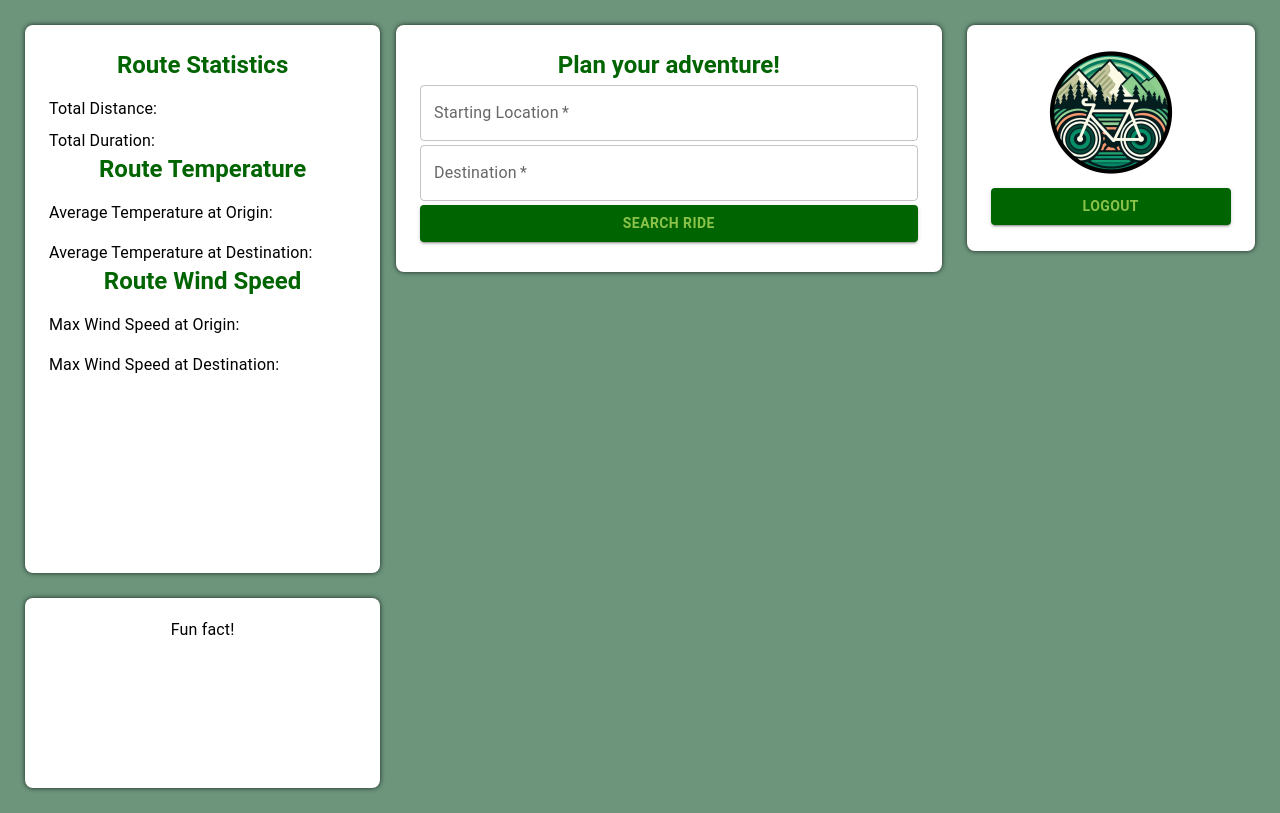
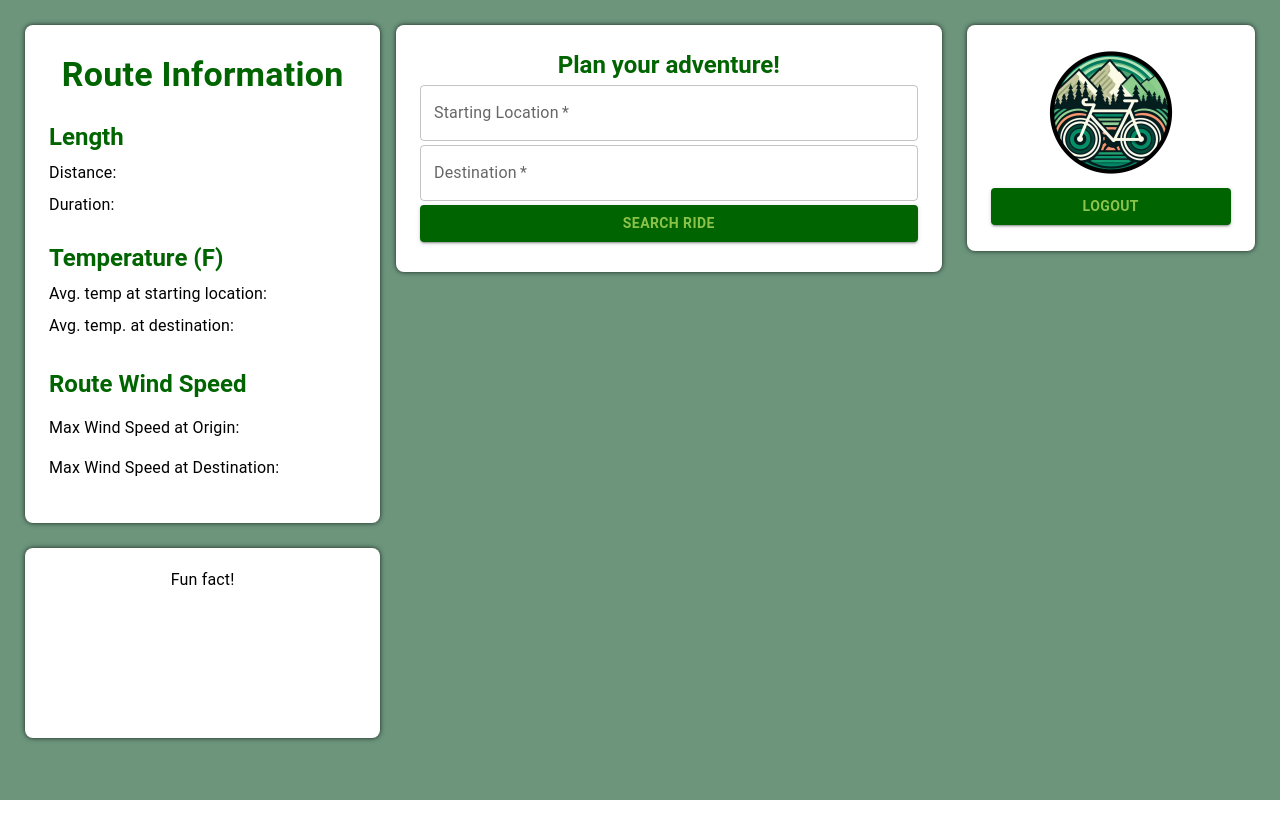
Before and after one commit to nleobandung/biketourproj, a React (Create React App) app: page / in a window 1280 px wide. Both pictures are taken after typing "Sample", "Sample123" into the empty fields and a click on the button "SIGN IN". Shown: the top 813 px of the page. Built offline with nearby package versions, Linux system fonts and the light colour scheme.

Commit message:
map left

```diff
--- a/src/App.js
+++ b/src/App.js
@@ -103,7 +103,7 @@ function App(props) {
               paddingX: '24px',
               paddingY: '24px',
               borderRadius: '8px',
-              height: '500px', // Adjust height to fit content
+              height: '450px', // Adjust height to fit content
               boxShadow: '0px 0px 5px 0px rgba(0,0,0,0.75)', // Add shadow for depth effect
               position: 'relative', // Set position to relative
               width: '80%',
@@ -111,25 +111,28 @@ function App(props) {
               margin:'25px'
             }}
         >
-          <Typography component="h1" variant="h5" sx={{ textAlign: 'center', fontWeight: 'bold', color: 'darkgreen'}}>
-            Route Statistics
+          <Typography component="h1" variant="h4" sx={{ marginTop:'5px', marginBottom: '10px', textAlign: 'center', fontWeight: 'bold', color: 'darkgreen'}}>
+            Route Information
           </Typography>
-          <Typography variant="body1" sx={{ textAlign: 'left', marginTop: '16px' }}>
-            Total Distance:  {distance}
+          <Typography component="h1" variant="h5" sx={{ marginTop:'25px',textAlign: 'left', fontWeight: 'bold', color: 'darkgreen'}}>
+            Length
           </Typography>
           <Typography variant="body1" sx={{ textAlign: 'left', marginTop: '8px' }}>
-            Total Duration:  {duration}
+            Distance:  {distance}
           </Typography>
-          <Typography component="h1" variant="h5" sx={{ textAlign: 'center', fontWeight: 'bold', color: 'darkgreen'}}>
-            Route Temperature
+          <Typography variant="body1" sx={{ textAlign: 'left', marginTop: '8px', marginBottom:'25px' }}>
+            Duration:  {duration}
           </Typography>
-          <Typography variant="body1" sx={{ textAlign: 'left', marginTop: '16px' }}>
-            Average Temperature at Origin:  {avgtempO}
+          <Typography component="h1" variant="h5" sx={{ marginTop:'20x', textAlign: 'left', fontWeight: 'bold', color: 'darkgreen'}}>
+            Temperature (F)
           </Typography>
-          <Typography variant="body1" sx={{ textAlign: 'left', marginTop: '16px' }}>
-          Average Temperature at Destination:  {avgtempD}
+          <Typography variant="body1" sx={{ textAlign: 'left', marginTop: '8px' }}>
+            Avg. temp at starting location:  {avgtempO}
           </Typography>
-          <Typography component="h1" variant="h5" sx={{ textAlign: 'center', fontWeight: 'bold', color: 'darkgreen'}}>
+          <Typography variant="body1" sx={{ textAlign: 'left', marginTop: '8px' }}>
+          Avg. temp. at destination:  {avgtempD}
+          </Typography>
+          <Typography component="h1" variant="h5" sx={{ marginTop:'30px', textAlign: 'left', fontWeight: 'bold', color: 'darkgreen'}}>
             Route Wind Speed
           </Typography>
           <Typography variant="body1" sx={{ textAlign: 'left', marginTop: '16px' }}>
@@ -138,15 +141,6 @@ function App(props) {
           <Typography variant="body1" sx={{ textAlign: 'left', marginTop: '16px' }}>
           Max Wind Speed at Destination:  {maxwindd}
           </Typography>
-          {/*<Typography component="h1" variant="h5" sx={{ textAlign: 'center', fontWeight: 'bold', color: 'darkgreen'}}>
-            Route Air Quality
-          </Typography>
-          <Typography variant="body1" sx={{ textAlign: 'left', marginTop: '16px' }}>
-          Air Quality at {position1Value}: {airqo}
-          </Typography>
-          <Typography variant="body1" sx={{ textAlign: 'left', marginTop: '8px' }}>
-          Air Quality at {position2Value}: {airqd}
-          </Typography> */}
         </Box>
         <Box
             sx={{
```
